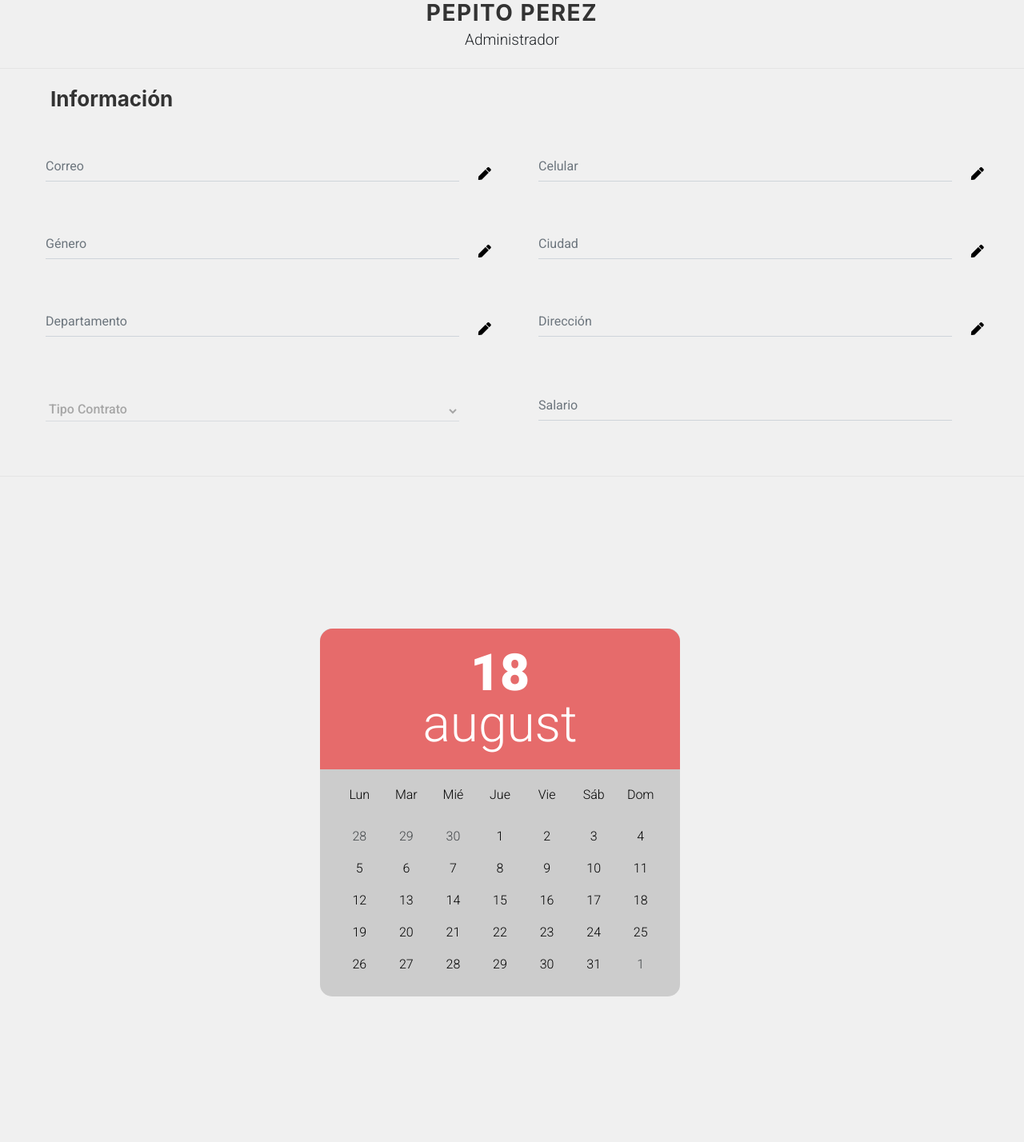
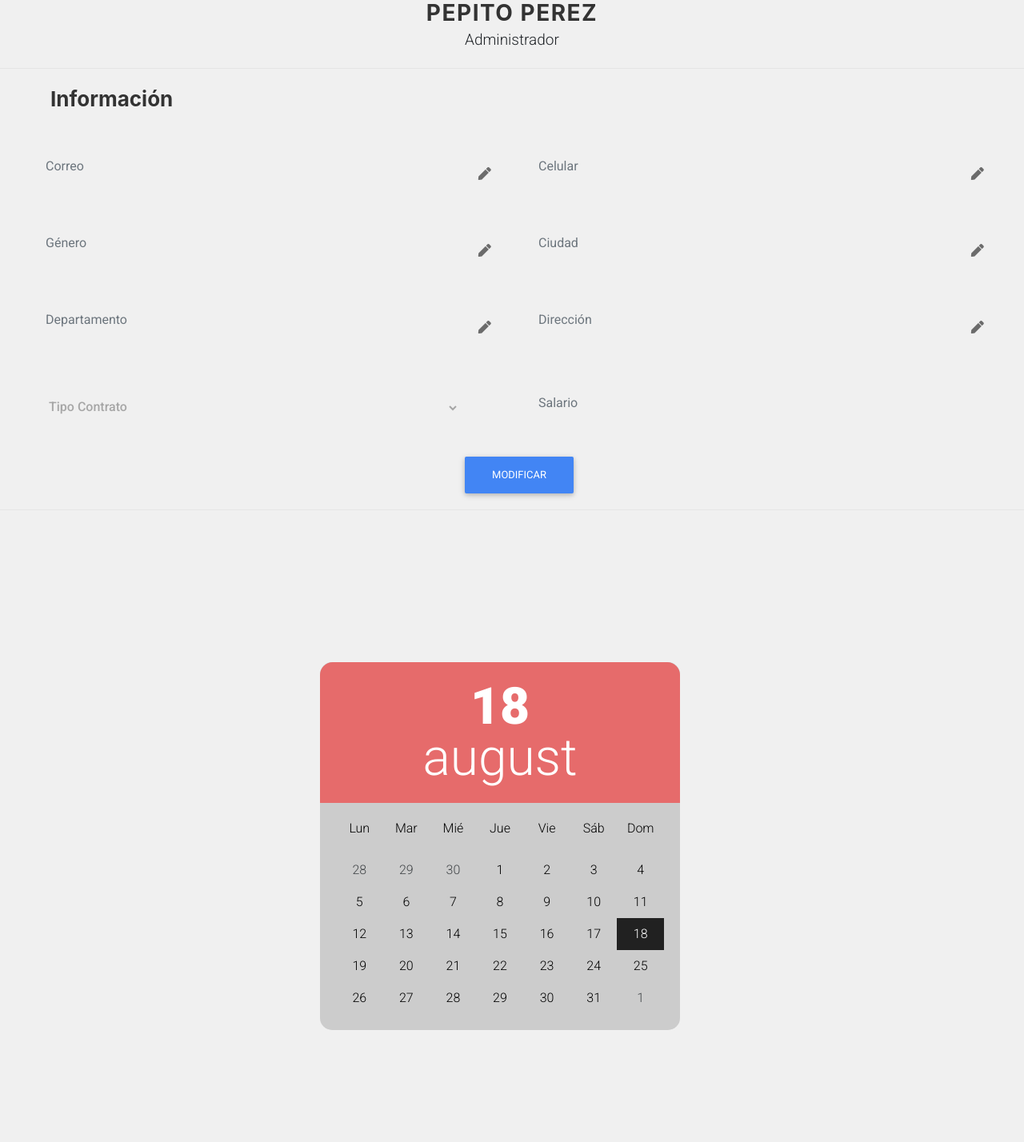
Before and after one commit to jaiderbernal90/p_montechelo, a PHP site: page /view/admin/perfil.php in a window 1280 px wide. Shown: the part 459-1887 px from the top of the page at 80% size. Run offline with PHP 8.4, Linux system fonts and the light colour scheme; a user stored in the database is signed in; some libraries are stand-ins or nearby versions.

Commit message:
Perfil maquetado - avance 2

```diff
--- a/css/calendar.css
+++ b/css/calendar.css
@@ -144,8 +144,7 @@
 
 .grid__cell--selected {
   color: var(--color-bg-calendar);
-  background-color: white;
-  box-shadow: 0 0 0 2px var(--color-bg-calendar) inset;
+  background-color: rgb(122, 122, 122);
 }
 
 .grid__cell--disabled {
--- a/css/perfil.css
+++ b/css/perfil.css
@@ -91,8 +91,7 @@
     font-weight: 700;
 }
 .icon{
-    color: #000 !important;
-    cursor: pointer !important;
+    color: rgb(107, 107, 107) !important;
 }
 .seleccionar {
     outline: none;
@@ -103,12 +102,17 @@
     background-color: transparent;
     background-image: none;
     font: inherit;
-    border-bottom: 1px solid #ced4da;
     transition: 200ms all;
     color: #888888 !important;
     font-weight: 500;
     padding-bottom: 3.5px;
 }
+.spinner-grow{
+    display: none;
+}
+.md-form input:not([type]), .md-form input[type="text"]:not(.browser-default), .md-form input[type="password"]:not(.browser-default), .md-form input[type="email"]:not(.browser-default), .md-form input[type="url"]:not(.browser-default), .md-form input[type="time"]:not(.browser-default), .md-form input[type="date"]:not(.browser-default), .md-form input[type="datetime"]:not(.browser-default), .md-form input[type="datetime-local"]:not(.browser-default), .md-form input[type="tel"]:not(.browser-default), .md-form input[type="number"]:not(.browser-default), .md-form input[type="search"]:not(.browser-default), .md-form input[type="phone"]:not(.browser-default), .md-form input[type="search-md"], .md-form textarea.md-textarea {
+    border: 0px;
+}
 /**/
 .footer-login{
     margin-top: 10em !important;
--- a/js/calendar.js
+++ b/js/calendar.js
@@ -2,7 +2,7 @@
 document.addEventListener('DOMContentLoaded', () => {
     let calendar = new Calendar('calendar');
     calendar.getElement().addEventListener('change', e => {
-        console.log(calendar.value().format('LLL'));
+
     });
 })
 
@@ -17,7 +17,7 @@
       this.elGridBody = this.elCalendar.querySelector('.grid__body');
       this.elMonthName = this.elCalendar.querySelector('.month-name');
       this.showCells();
-      this.dtaeBirth = '18';
+      this.dateBirth = null;
   }
 
   showTemplate() {
@@ -86,15 +86,19 @@
       let templateCells = '';
       let disabledClass = '';
       for (let i = 0; i < this.cells.length; i++) {
+          this.dateBirth = 18;
           disabledClass = '';
+
           if (!this.cells[i].isInCurrentMonth) {
               disabledClass = 'grid__cell--disabled';
           }
+
           // <span class="grid__cell grid__cell--gd grid__cell--selected">1</span>
-          if(this.dtaeBirth === this.cells[i].date.date()){
+
+          if(parseInt(this.dateBirth) === this.cells[i].date.date()){
                 //Dibujar las celdas
                 templateCells += `
-                    <span class="grid__cell grid__cell--gd ${disabledClass}" data-cell-id="${i} bg-danger">
+                    <span class="bg-dark grid__cell grid__cell--gd ${disabledClass} text-white" data-cell-id="${i}">
                         ${this.cells[i].date.date()}
                     </span>
                 `;
--- a/view/admin/perfil.php
+++ b/view/admin/perfil.php
@@ -40,7 +40,7 @@
                     <div class="avatar avatar-profile">
                         <div class="mask">
                             <div class="mask-black rounded-circle text-center">
-                                <a href="" class="link-text nav-link"><span>Modificar </span><i class="fas fa-pen"></i></a>
+                                <a href="changePhoto.php" class="link-text nav-link"><span>Modificar </span><i class="fas fa-pen"></i></a>
                             </div>
                             <img src="../../img/user.png" class="rounded-circle"
                             alt="Sample avatar image.">
@@ -73,13 +73,14 @@
             </div>
         </div>
         <!--./ row -->
+        <form action="" class="form" method="POST">
             <!-- row -->
-        <div class="row w-100 pl-md-5">
+            <div class="row w-100 pl-md-5 pl-3">
                 <!-- Column -->
                 <div class="col-md-6 p-0">
                     <div class="md-form form-group row mx-0">
                         <div class="col-11 px-4">
-                        <input type="email" class="form-control inputs" name="email" placeholder="Correo" disabled>
+                            <input type="email" class="form-control inputs" name="email" placeholder="Correo" id="email" disabled>
                         </div>
                         <div class="col-1 p-0">
                             <div class="icon pt-3 mt-1">
@@ -94,7 +95,7 @@
                 <div class="col-md-6">
                     <div class="md-form form-group row">
                         <div class="col-11 px-4">
-                        <input type="number" class="form-control inputs" name="cel" placeholder="Celular" disabled>
+                            <input type="number" class="form-control inputs" name="cel" placeholder="Celular" id="cel" disabled>
                         </div>
                         <div class="col-1 p-0">
                             <div class="icon pt-3 mt-1">
@@ -108,12 +109,12 @@
             <!--./ row -->
 
             <!-- row -->
-         <div class="row w-100 pl-md-5">
+            <div class="row w-100 pl-md-5 pl-3">
                 <!-- Column -->
                 <div class="col-md-6 p-0">
                     <div class="md-form form-group row mx-0">
                         <div class="col-11 px-4">
-                        <input type="text" class="form-control inputs" name="gender" placeholder="Género" disabled>
+                            <input type="text" class="form-control inputs" name="gender" placeholder="Género" id="genero" disabled>
                         </div>
                         <div class="col-1 p-0">
                             <div class="icon pt-3 mt-1">
@@ -128,7 +129,7 @@
                 <div class="col-md-6">
                     <div class="md-form form-group row">
                         <div class="col-11 px-4">
-                        <input type="text" class="form-control inputs" name="municipality" placeholder="Ciudad" disabled>
+                            <input type="text" class="form-control inputs" name="municipality" placeholder="Ciudad" id="city" disabled>
                         </div>
                         <div class="col-1 p-0">
                             <div class="icon pt-3 mt-1">
@@ -142,12 +143,12 @@
             <!--./ row -->
 
             <!-- row -->
-        <div class="row w-100 pl-md-5">
+            <div class="row w-100 pl-md-5 pl-3">
                 <!-- Column -->
                 <div class="col-md-6">
                     <div class="md-form form-group row ">
                         <div class="col-11 px-4">
-                        <input type="text" class="form-control inputs" name="department" placeholder="Departamento" disabled>
+                            <input type="text" class="form-control inputs" name="department" placeholder="Departamento" id="department" disabled>
                         </div>
                         <div class="col-1 p-0">
                             <div class="icon pt-3 mt-1">
@@ -162,7 +163,7 @@
                 <div class="col-md-6">
                     <div class="md-form form-group row">
                         <div class="col-11 px-4">
-                        <input type="text" class="form-control inputs" name="address" placeholder="Dirección" disabled>
+                            <input type="text" class="form-control inputs" name="address" placeholder="Dirección" id="address" disabled>
                         </div>
                         <div class="col-1 p-0">
                             <div class="icon pt-3 mt-1">
@@ -174,15 +175,13 @@
                 <!-- ./ Column -->
             </div>
             <!--./ row -->
-
-
             <!-- row -->
-        <div class="row w-100 pl-md-5">
+            <div class="row w-100 pl-md-5 pl-3">
                 <!-- Column -->
                 <div class="col-md-6 p-0">
                     <div class="md-form form-group row mx-0">
                         <div class="col-11 px-4">
-                        <select class="seleccionar md-form w-100 " name="type_contract" required disabled>
+                            <select class="seleccionar md-form w-100" name="type_contract" required disabled>
                                 <option value="" selected disabled>Tipo Contrato</option>
                                 <option value="1">Contrato Laboral</option>
                                 <option value="2">Contrato de Aprendizaje</option>
@@ -196,13 +195,23 @@
                 <div class="col-md-6">
                     <div class="md-form form-group row">
                         <div class="col-11 mt-2 px-4">
-                        <input type="number" class="form-control inputs" name="salary" placeholder="Salario" disabled>
+                            <input type="number" class="form-control" name="salary" placeholder="Salario" disabled>
                         </div>
                     </div>
                 </div>
                 <!-- ./ Column -->
+                <div class="col-md-12 d-flex group-btn">
+                    <button class="btn btn-primary m-auto update">Modificar</button>
+                    <button type="submit" class="btn btn-primary mr-auto save">Guardar</button>
+                </div>
+            </div>
+            <div class="col-md-12 d-flex">
+                <div class="spinner-grow text-primary text-center m-auto" role="status">
+                    <span class="sr-only">Loading...</span>
+                </div>
             </div>
             <!--./ row -->
+        </form>
         <hr>
         <div class="row w-100 d-flex">
             <div class="root text-center m-auto">
@@ -240,5 +249,6 @@
     <!--LOCAL JAVASCRIPT-->
     <script src="../../js/menu.js"></script>
     <script src="../../js/calendar.js"></script>
+    <script src="../../js/perfil.js"></script>
 </body>
 </html>
```
Also changed, not shown: js/perfil.js (+107 -2 lines), view/admin/changePhoto.php (added, +57 -0 lines), view/admin/ejemplo.php (deleted, +0 -8 lines). Lines whose indentation alone changed are shown as unchanged.
